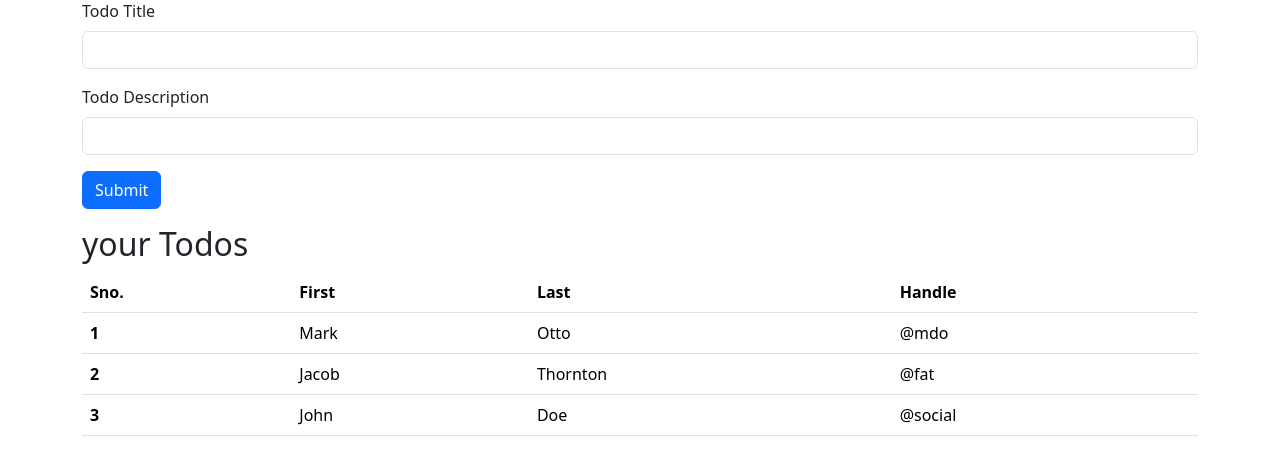
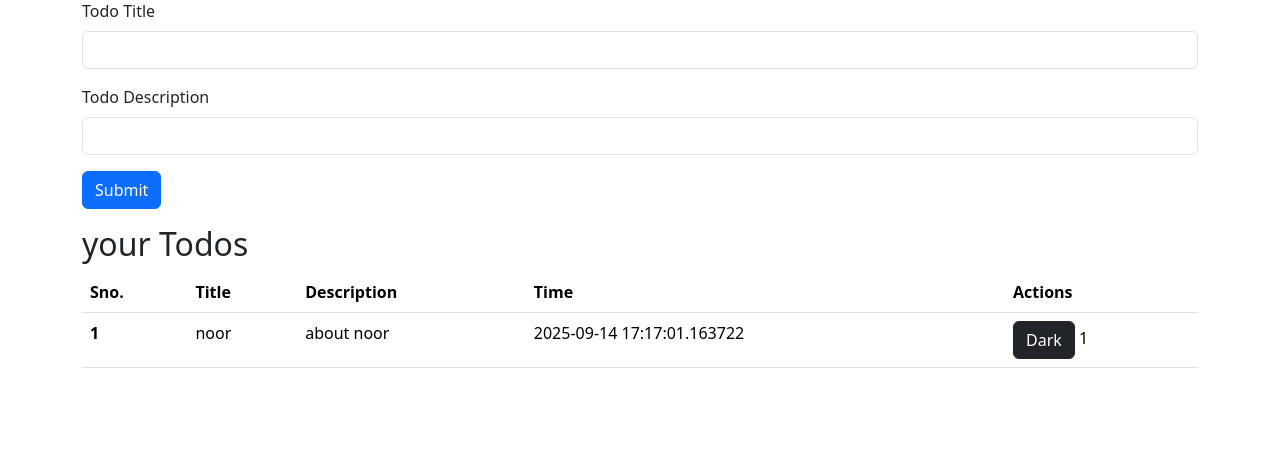
Before and after one commit to noorhanspal/Flask, a Flask app: page / in a window 1280 px wide. Shown: the part 119-594 px from the top of the page. Run offline with Flask 3, Linux system fonts and the light colour scheme.

Commit message:
Updated Flask project: modified index.html and Todo.db

```diff
--- a/app.py
+++ b/app.py
@@ -1,4 +1,4 @@
-from flask import Flask, render_template
+from flask import Flask, render_template, request
 from flask_sqlalchemy import SQLAlchemy
 from datetime import datetime
 
@@ -16,14 +16,28 @@ class Todo(db.Model):
     def __repr__(self):
         return f"{self.sno} - {self.title}"
 
-@app.route('/')
+@app.route('/', methods=['GET', 'POST'])
 def hello_world():
-    todo = Todo (title= "First Todo", desc = "start investing in stock market")
-    db.session.add(todo)
-    db.session.commit()
-    return render_template('index.html')
-    # Agar sirf text chahiye to:
-    # return 'Hello, world'
+    if request.method == 'POST':
+        # Get form data
+        title = request.form['title']
+        desc = request.form['desc']
+
+        # Create and save new todo
+        todo = Todo(title=title, desc=desc)
+        db.session.add(todo)
+        db.session.commit()
+
+    # For both GET and POST, fetch all todos and render template
+    allTodo = Todo.query.all()
+    print(allTodo)
+    return render_template('index.html', allTodo=allTodo)
+
+@app.route('/show')
+def products():
+    allTodo = Todo.query.all()
+    print(allTodo)
+    return 'this is products page'
 
 if __name__ == "__main__":
     app.run(debug=True)
--- a/templates/index.html
+++ b/templates/index.html
@@ -12,7 +12,7 @@
 <body>
     <nav class="navbar navbar-expand-lg bg-body-tertiary">
         <div class="container-fluid">
-            <a class="navbar-brand" href="#">My Todo</a>
+            <a class="navbar-brand" href="/">My Todo</a>
             <button class="navbar-toggler" type="button" data-bs-toggle="collapse"
                 data-bs-target="#navbarSupportedContent" aria-controls="navbarSupportedContent" aria-expanded="false"
                 aria-label="Toggle navigation">
@@ -53,18 +53,18 @@
     </nav>
     <div class="container my-3">
         <h2>Add a Todo</h2>
-        <form>
+        <form action="/" method="POST">
   <div class="mb-3">
     <label for="title" class="form-label">Todo Title</label>
-    <input type="text" class="form-control" id="title" aria-describedby="emailHelp">
-
+    <input type="text" class="form-control" id="title" name="title" />
   </div>
   <div class="mb-3">
     <label for="desc" class="form-label">Todo Description</label>
-    <input type="text" class="form-control" id="desc">
+    <input type="text" class="form-control" id="desc" name="desc" />
   </div>
   <button type="submit" class="btn btn-primary">Submit</button>
 </form>
+
     </div>
     <div class="container my-3">
         <h2>your Todos</h2>
@@ -72,31 +72,25 @@
   <thead>
     <tr>
       <th scope="col">Sno. </th>
-      <th scope="col">First</th>
-      <th scope="col">Last</th>
-      <th scope="col">Handle</th>
+      <th scope="col">Title</th>
+      <th scope="col">Description</th>
+      <th scope="col">Time</th>
+      <th scope="col">Actions</th>
     </tr>
   </thead>
   <tbody>
-    <tr>
-      <th scope="row">1</th>
-      <td>Mark</td>
-      <td>Otto</td>
-      <td>@mdo</td>
-    </tr>
-    <tr>
-      <th scope="row">2</th>
-      <td>Jacob</td>
-      <td>Thornton</td>
-      <td>@fat</td>
-    </tr>
-    <tr>
-      <th scope="row">3</th>
-      <td>John</td>
-      <td>Doe</td>
-      <td>@social</td>
-    </tr>
-  </tbody>
+  {% for todo in allTodo %}
+  <tr>
+    <th scope="row">{{ loop.index }}</th>
+    <td>{{ todo.title }}</td>
+    <td>{{ todo.desc }}</td>
+    <td>{{ todo.date_created }}</td>
+    <td><button type="button" class="btn btn-dark">Dark</button>
+{{ todo.sno }}</td>
+  </tr>
+  {% endfor %}
+</tbody>
+
 </table>
     </div>
     <script src="https://cdn.jsdelivr.net/npm/bootstrap@5.3.8/dist/js/bootstrap.bundle.min.js"
```
Also changed, not shown: instance/Todo.db.
